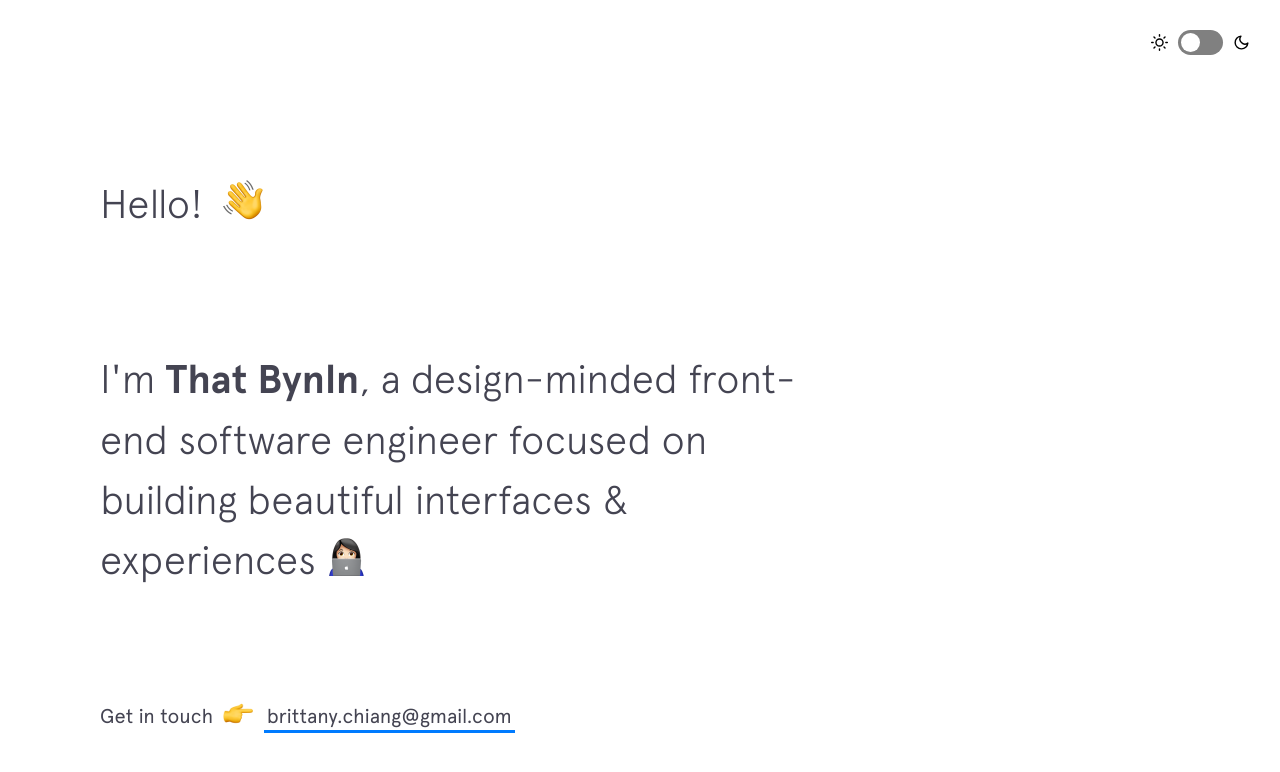
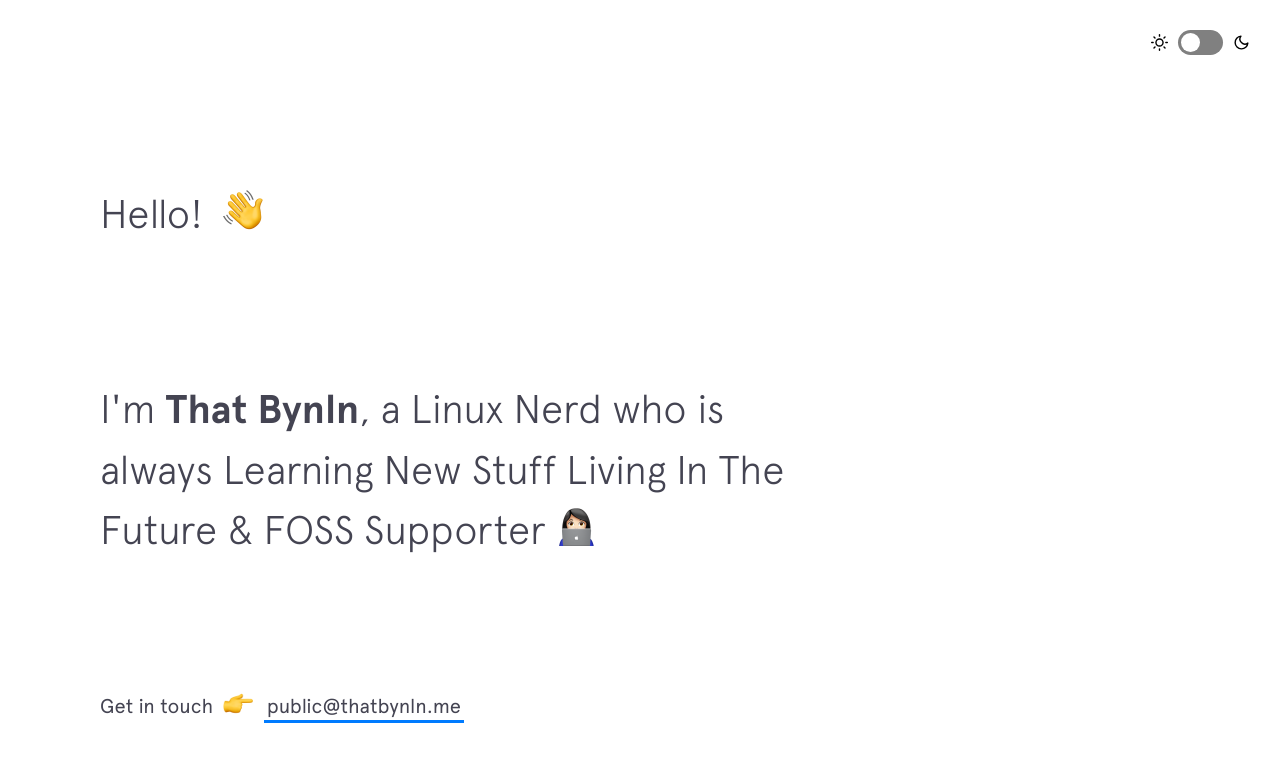
Before and after one commit to thatbynln/thatbynln.github.io, a Jekyll site: the page built from index.html, in a window 1280 px wide and 900 px high. Shown: the top 772 px of the window. Built offline with Jekyll 4.4.1, drawn with Linux system fonts in a browser that asks for light colours; nearby versions of some CDN libraries.

Commit message:
Update intro.html

```diff
--- a/_includes/intro.html
+++ b/_includes/intro.html
@@ -4,7 +4,7 @@
   </h1>
 
   <h2 class="intro__tagline">I'm
-    <span class="name">That Bynln</span>, a design-minded front-end software engineer focused on building beautiful interfaces &amp; experiences
+    <span class="name">That Bynln</span>, a Linux Nerd who is always Learning New Stuff Living In The Future &amp; FOSS Supporter
     <span class="emoji technologist"></span>
   </h2>
 
@@ -12,7 +12,7 @@
     <span>Get in touch </span>
     <span class="emoji pointer"></span>
     <span>
-      <a href="mailto:brittany.chiang@gmail.com" target="_blank" class="highlight-link">brittany.chiang@gmail.com</a>
+      <a href="mailto://public@thatbynln.slmail.me" target="_blank" class="highlight-link">public@thatbynln.me</a>
     </span>
   </h3>
 </header>
```
